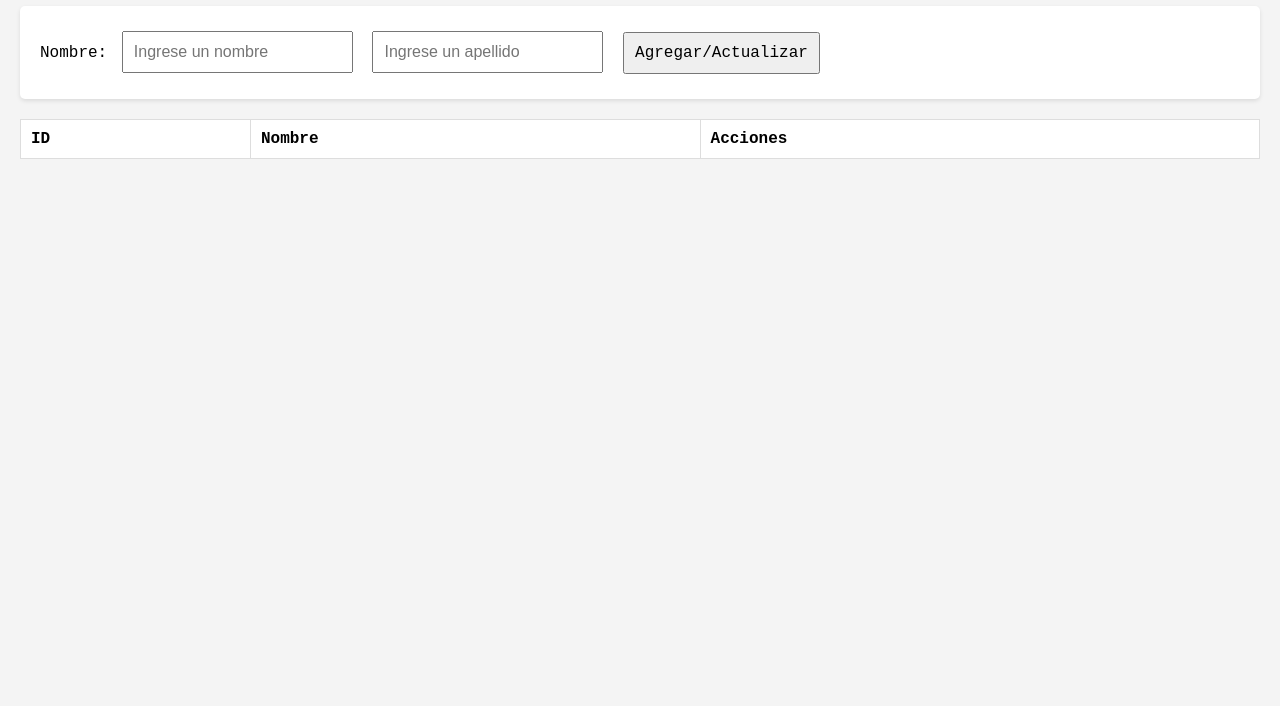
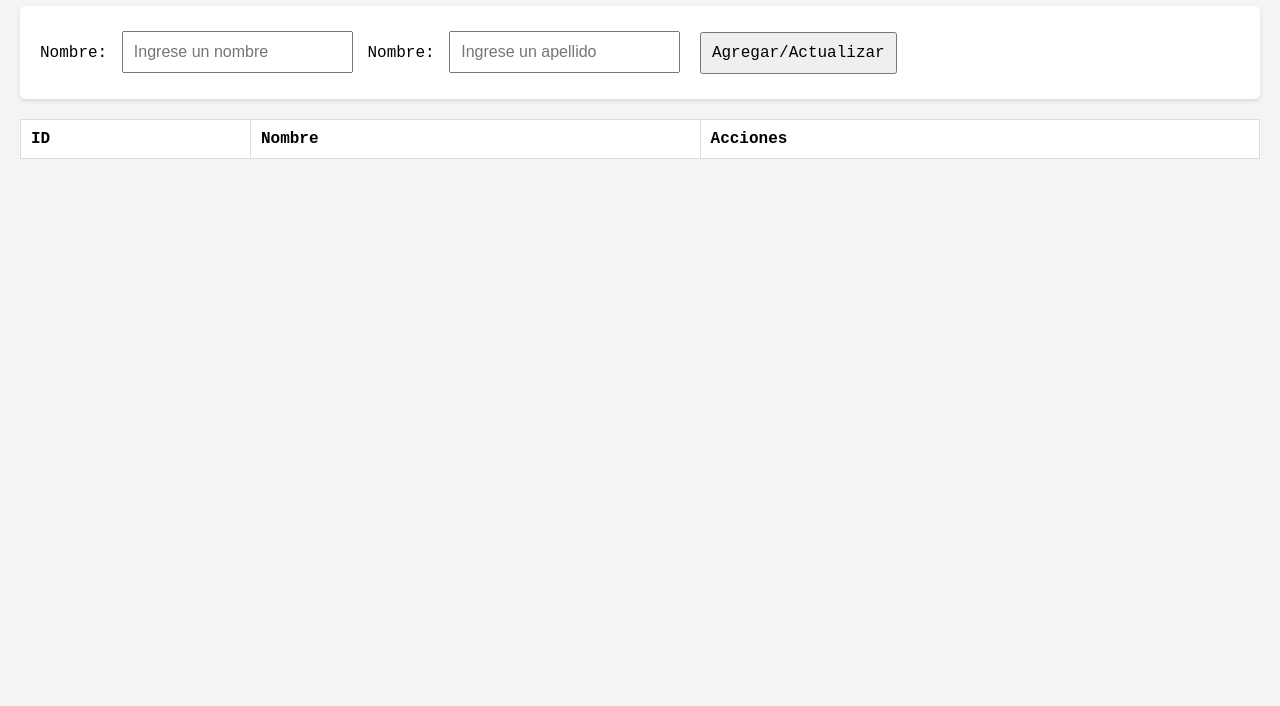
Before and after one commit to Slaternight/crud_nodejs, a website: page crud-api/public/index.html in a window 1280 px wide. Shown: the part 94-800 px from the top of the page. Drawn offline with Linux system fonts and the light colour scheme; no server answers.

Commit message:
the line 18 and 19 was add for the new input to the last name

```diff
--- a/crud-api/public/index.html
+++ b/crud-api/public/index.html
@@ -15,6 +15,7 @@
     <input type="hidden" id="itemId" />
     <label for="itemName">Nombre:</label>
     <input type="text" id="itemName" placeholder="Ingrese un nombre" required />
+    <label for="itemLastName">Nombre:</label>
     <input type="text" id="itemLastName" placeholder="Ingrese un apellido" required />
     <button type="submit">Agregar/Actualizar</button>
   </form>
```
